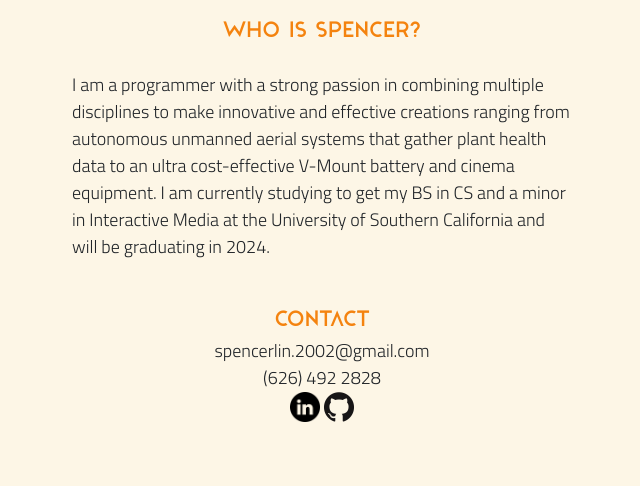
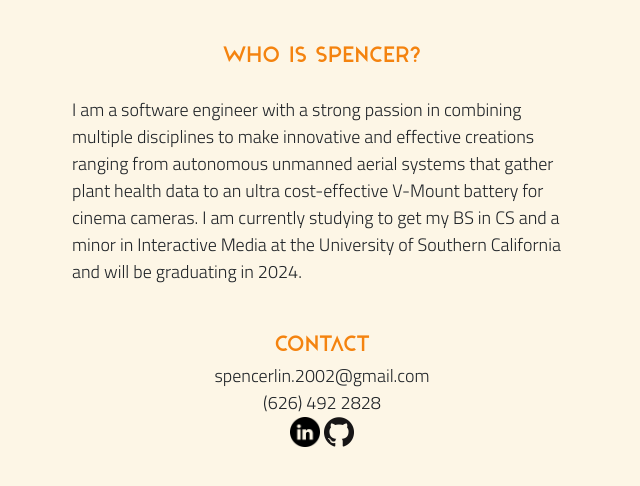
Before and after one commit to Spencer-L/Spencer-L.github.io, a Jekyll site: the page built from about.md, in a window 1280 px wide, cut to the strip 395-881 px from the top of the page. Shown: the whole strip, without its empty margins (318-958 px from the left). Built offline with Jekyll 4.4.1, drawn with Linux system fonts in a browser that asks for light colours; nearby versions of some CDN libraries.

Commit message:
karim revisions v1

```diff
--- a/about.md
+++ b/about.md
@@ -2,7 +2,7 @@
 layout: home
 title: About
 ---
-<div align="center" style="margin-top: 50px">
+<div align="center" style="margin-top: 6%">
 
 <p style="text-align: center">
     <img src="assets/images/pfp-cicle.png" width="200" height="200">
@@ -12,13 +12,13 @@ title: About
 <br>
 
 <p class="bio">
-I am a programmer with a strong passion
+I am a software engineer with a strong passion
 in combining multiple disciplines to make
 innovative and effective creations
 ranging from autonomous unmanned aerial
 systems that gather plant health data to an
-ultra cost-effective V-Mount battery and
-cinema equipment.  I am currently
+ultra cost-effective V-Mount battery
+for cinema cameras.  I am currently
 studying to get my BS in CS and a minor
 in Interactive Media at the University
 of Southern California and will be
--- a/assets/css/styles.scss
+++ b/assets/css/styles.scss
@@ -43,6 +43,14 @@ ul {
   font-size: large;
 }
 
+.main {
+  margin-top: 6%;
+}
+
+.main__title {
+    margin-bottom: 2em;
+}
+
 .nav-item {
   font-size: larger;
   margin-right: 25px;
```
Also changed, not shown: rocketboard.html (+54 -0 lines).
